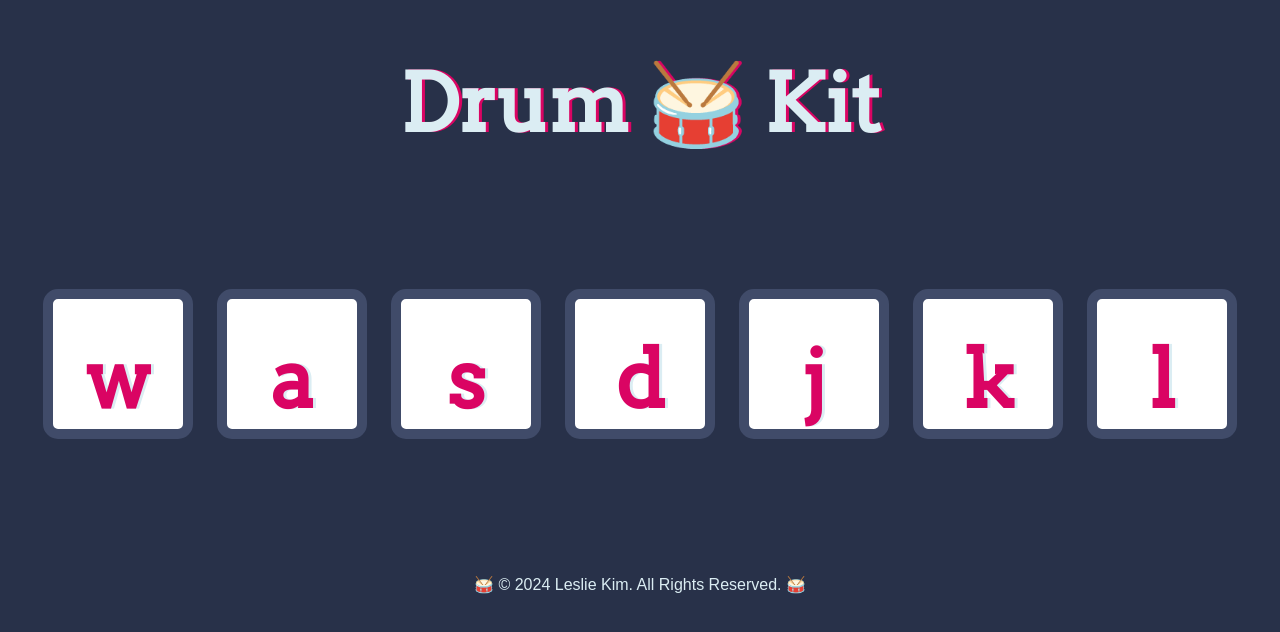
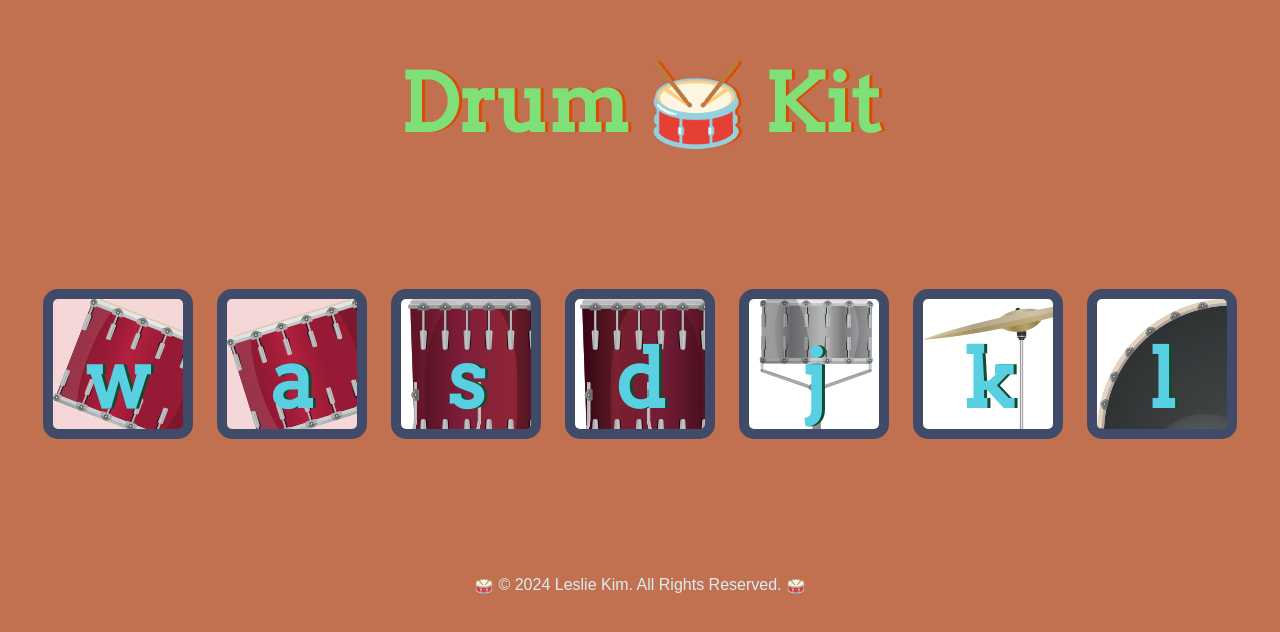
Before and after one commit to leslieyjkim/Drum_game, a plain HTML site: page index.html in a window 1280 px wide. Drawn offline with Linux system fonts and the light colour scheme.

Commit message:
Added first drum's audio sound play() & background image each button

```diff
--- a/index.js
+++ b/index.js
@@ -1,8 +1,10 @@
 const drumButtons = document.querySelectorAll(".drum");
+
 const numberOfDrumButtons = drumButtons.length;
 
 for (let i = 0; i < numberOfDrumButtons; i++) {
     drumButtons[i].addEventListener("click", function() {
-        alert("I got clicked");
+        var audio = new Audio('sounds/tom-1.mp3');
+        audio.play();
     });
 }
--- a/styles.css
+++ b/styles.css
@@ -1,13 +1,13 @@
 body {
   text-align: center;
-  background-color: #283149;
+  background-color: #c1714f;
 }
 
 h1 {
   font-size: 5rem;
-  color: #DBEDF3;
+  color: #7ee077;
   font-family: "Arvo", cursive;
-  text-shadow: 3px 0 #DA0463;
+  text-shadow: 3px 0 #da4b04;
 
 }
 
@@ -17,31 +17,31 @@ footer {
 }
 
 .w {
-
+  background-image: url("images/tom1.png");
 }
 
 .a {
-
+  background-image: url("images/tom2.png");
 }
 
 .s {
-
+  background-image: url("images/tom3.png");
 }
 
 .d {
-
+  background-image: url("images/tom4.png");
 }
 
 .j {
-
+  background-image: url("images/snare.png");
 }
 
 .k {
-
+  background-image: url("images/crash.png");
 }
 
 .l {
-
+  background-image: url("images/kick.png");
 }
 
 .set {
@@ -69,13 +69,13 @@ footer {
   font-family: 'Arvo', cursive;
   line-height: 2;
   font-weight: 900;
-  color: #DA0463;
-  text-shadow: 3px 0 #DBEDF3;
+  color: #59d0e2;
+  text-shadow: 3px 0 #124b2f;
   border-radius: 15px;
   display: inline-block;
   width: 150px;
   height: 150px;
   text-align: center;
   margin: 10px;
-  background-color: white;
+  background-color: rgb(246, 215, 215);
 }
```
